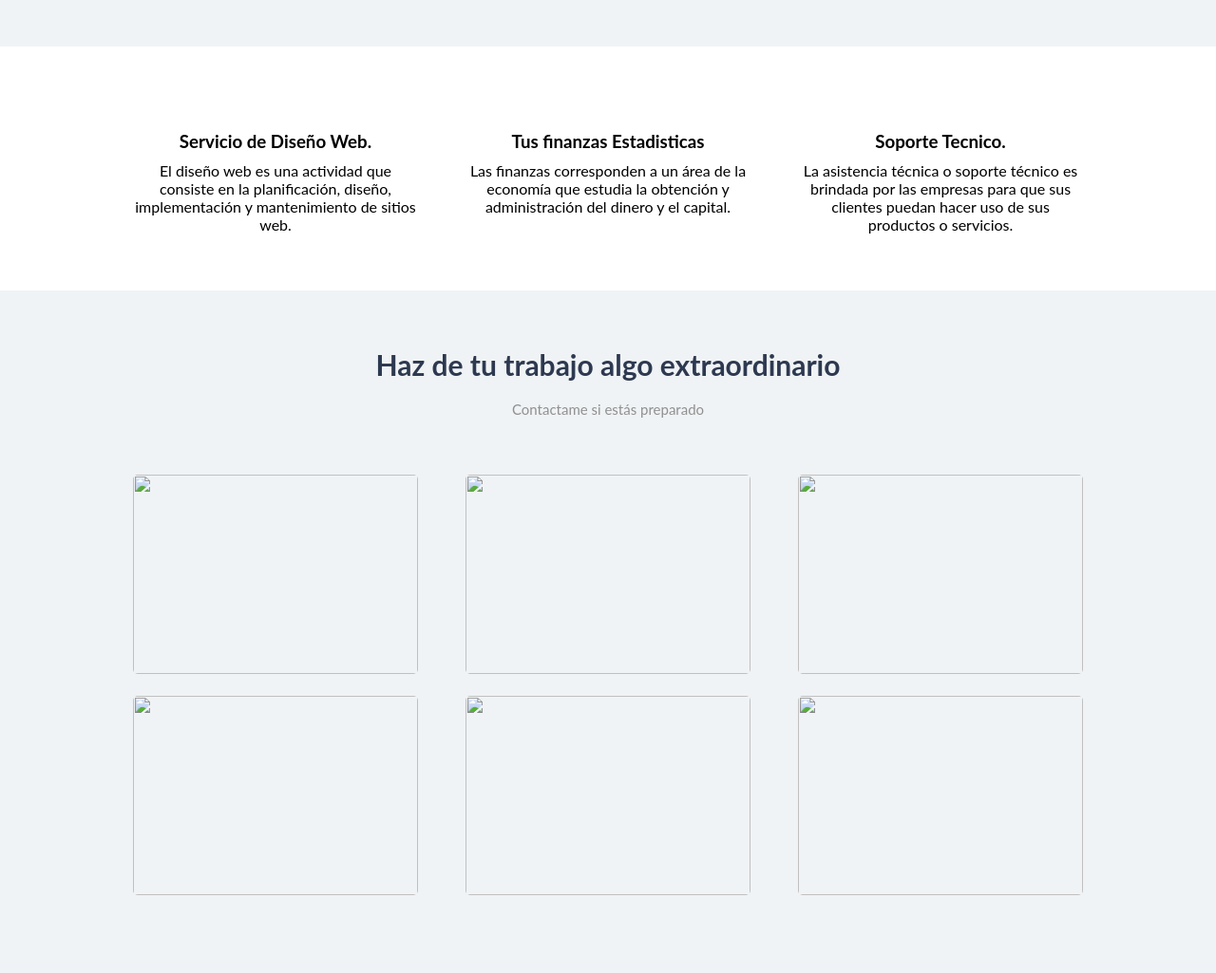
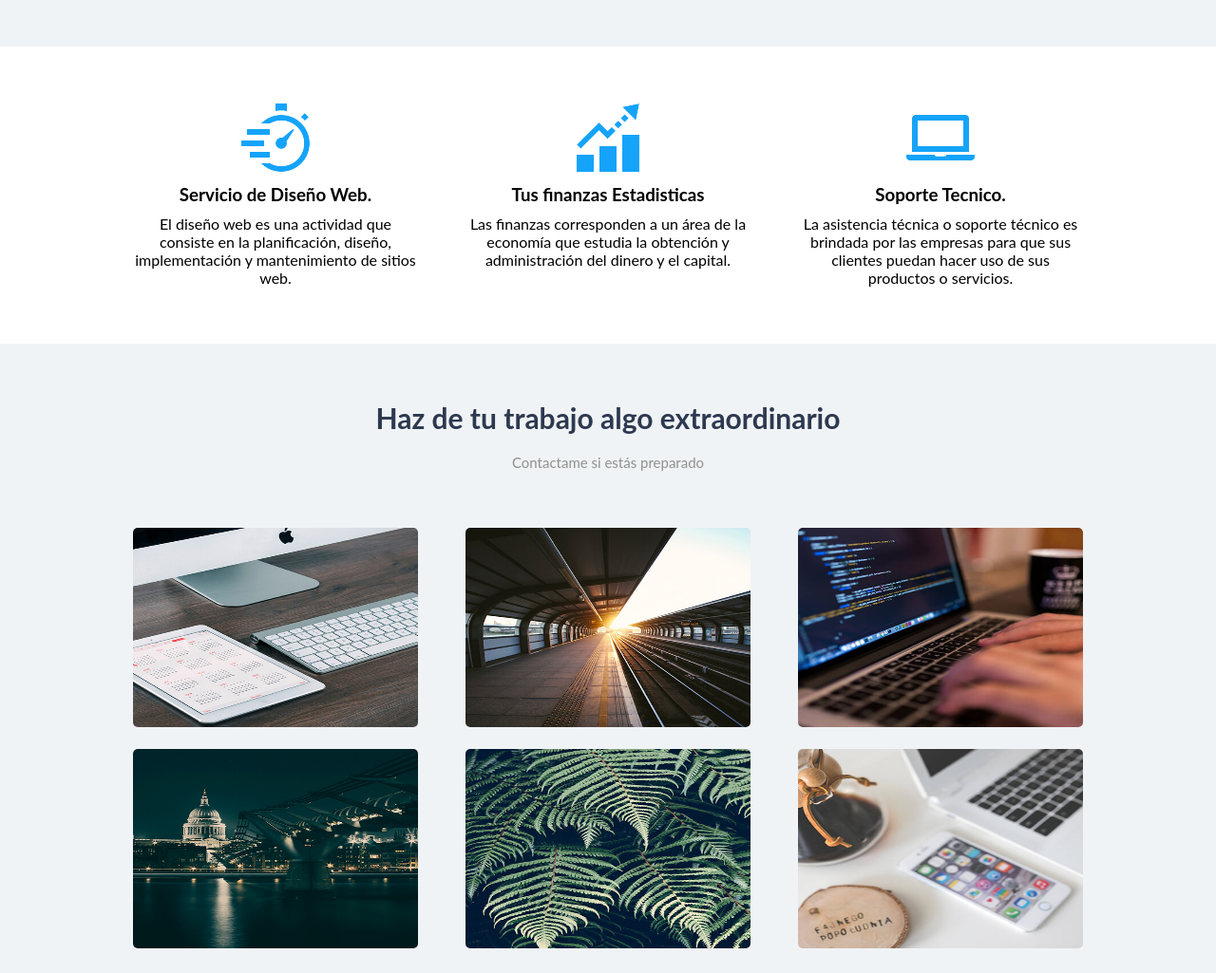
Before and after one commit to JuanRamirez66/proyecto, a plain HTML site: page index.html in a window 1280 px wide. Shown: the part 740-1765 px from the top of the page at 95% size. Drawn offline with Linux system fonts and the light colour scheme; files that its build step writes are made by us from their sources; files whose address does not match are found by name.

Commit message:
Update index.html

```diff
--- a/index.html
+++ b/index.html
@@ -43,7 +43,7 @@
             <div class="contenedor">
                 <div class="contenido-cajas">
                     <div class="tarjeta">
-                        <img src="img/icono1.png" alt=""
+                        <img src="icono1.png" alt=""
 						class="imagen-tarjeta">
                         <div class="contenido-tarjeta">
                             <h3 class="titulo-tarjeta">Servicio de Diseño Web.</h3>
@@ -53,7 +53,7 @@
                         </div>
                     </div>
                     <div class="tarjeta">
-                            <img src="img/icono2.png" alt="" class="imagen-tarjeta">
+                            <img src="icono2.png" alt="" class="imagen-tarjeta">
                             <div class="contenido-tarjeta">
                                 <h3 class="titulo-tarjeta">
 								Tus finanzas Estadisticas</h3>
@@ -63,7 +63,7 @@
                             </div>
                     </div>
                     <div class="tarjeta">
-                            <img src="img/icono3.png" alt="" class="imagen-tarjeta">
+                            <img src="icono3.png" alt="" class="imagen-tarjeta">
                             <div class="contenido-tarjeta">
                                 <h3 class="titulo-tarjeta">
 								Soporte Tecnico.</h3>
@@ -84,22 +84,22 @@
                 </div>
                 <section class="galeria">
                     <div class="fotos">
-                        <img src="img/1.jpg" alt="">
+                        <img src="1.jpg" alt="">
                     </div>
                      <div class="fotos">
-                        <img src="img/2.jpg" alt="">
+                        <img src="2.jpg" alt="">
                     </div>
                     <div class="fotos">
-                        <img src="img/3.jpg" alt="">
+                        <img src="3.jpg" alt="">
                     </div>
                     <div class="fotos">
-                        <img src="img/4.jpg" alt="">
+                        <img src="4.jpg" alt="">
                     </div>
                     <div class="fotos">
-                        <img src="img/5.jpg" alt="">
+                        <img src="5.jpg" alt="">
                     </div>
                     <div class="fotos">
-                        <img src="img/6.jpg" alt="">
+                        <img src="6.jpg" alt="">
                     </div>
                 </section>
             </div>
```
